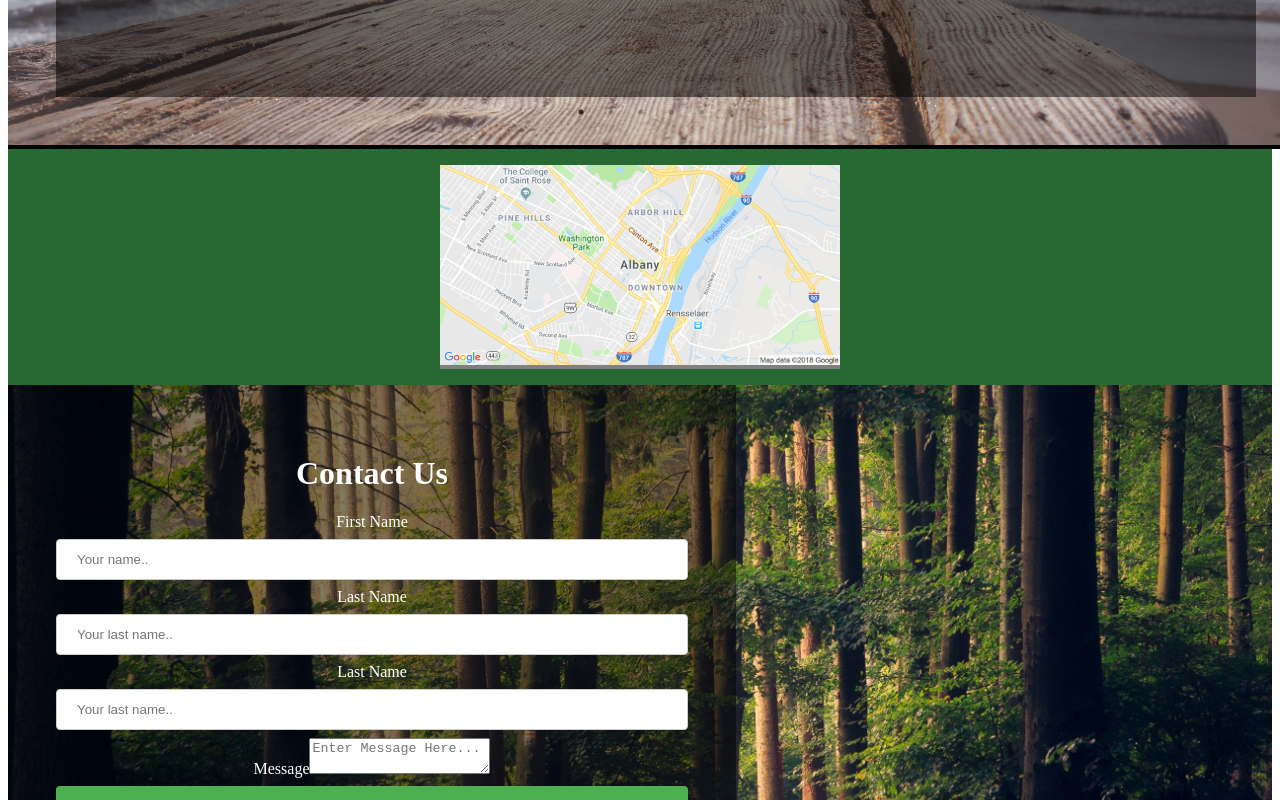
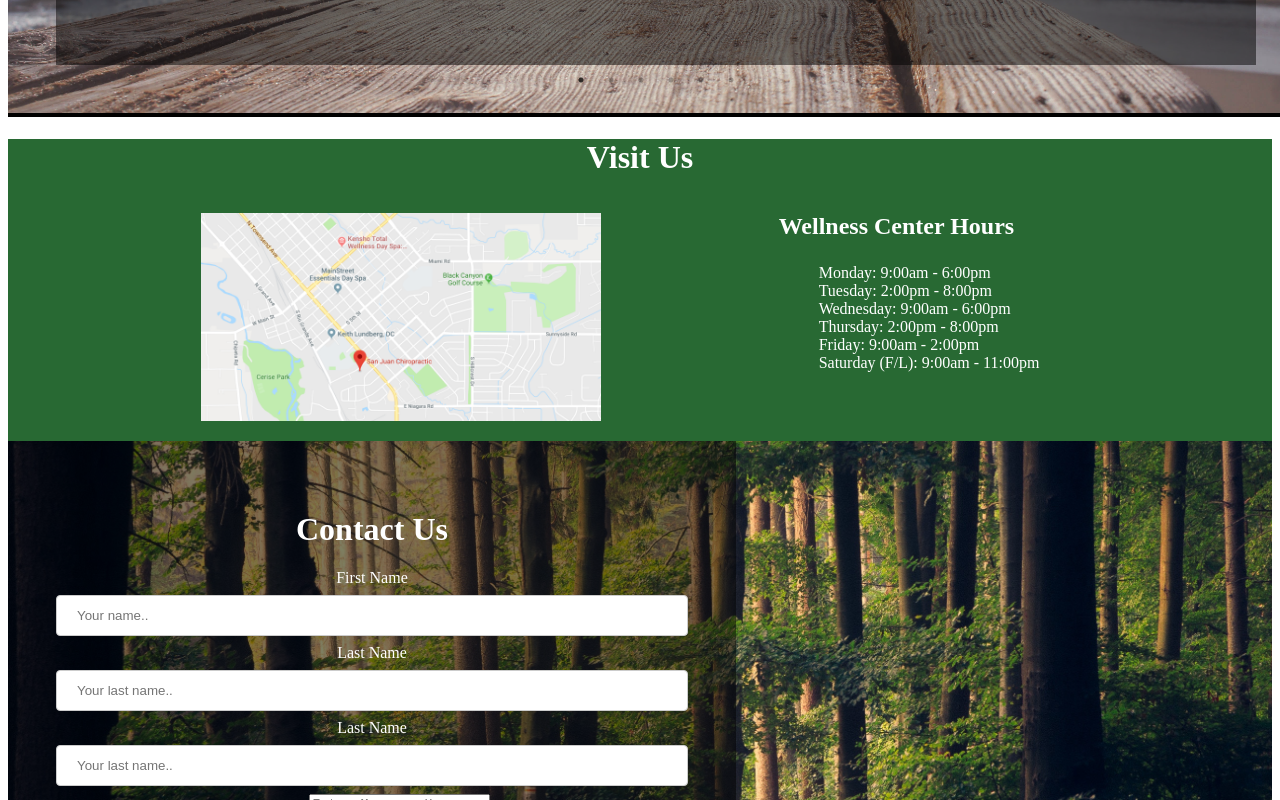
Before and after one commit to edringtondc/sanjuan, a React (Create React App) app: page / in a window 1280 px wide. Shown: the part 1680-2480 px from the top of the page. Built offline with nearby package versions, Linux system fonts and the light colour scheme.

Commit message:
vist us, map is a link and accurate, added hours

```diff
--- a/src/components/Visit/Visit.js
+++ b/src/components/Visit/Visit.js
@@ -1,16 +1,48 @@
 import React from "react";
 import classes from "./Visit.module.css"
-import Map from "../../assets/images/google.png"
+import Map from "../../assets/images/SJCMap.png"
 
 const visit = () => {
 
     return (
-        <div className={classes.visit}>
-        <div className={classes.map}>  <img src={Map} className={classes.map}></img> </div>
+        <div className={classes.wrapper}>
+            <h1>
+                Visit Us
+            </h1>
+            <div className={classes.visit}>
 
+                <div className={classes.map}>
+                    <a href="https://www.google.com/maps/place/San+Juan+Chiropractic/@38.470593,-107.8709987,15z/data=!4m5!3m4!1s0x0:0x5c28b59f1de75013!8m2!3d38.470592!4d-107.870983"
+                        target="_blank" rel="noopener noreferrer" >
+                        <img src={Map} className={classes.map} alt="map of SJC" />
+                    </a>
+                </div>
+                <div className={classes.info}>
 
-
-    </div>
+                <h3>Wellness Center Hours</h3>
+                    <ul>
+                        <li>
+                            Monday: 9:00am - 6:00pm
+                    </li>
+                        <li>
+                            Tuesday: 2:00pm - 8:00pm
+                    </li>
+                        <li>
+                            Wednesday: 9:00am - 6:00pm
+                    </li>
+                        <li>
+                            Thursday: 2:00pm - 8:00pm
+                    </li>
+                        <li>
+                            Friday: 9:00am - 2:00pm
+                    </li>
+                        <li>
+                            Saturday (F/L): 9:00am - 11:00pm
+                    </li>
+                    </ul>
+                </div>
+            </div>
+        </div>
     )
 
 }
--- a/src/components/Visit/Visit.module.css
+++ b/src/components/Visit/Visit.module.css
@@ -1,7 +1,4 @@
 
-
-
-@media(min-width: 500px){
     .visit {
         background-color: #286933;
         display: flex;
@@ -9,14 +6,34 @@
         padding: 1rem;
     }
 
+    .info, ul {
+        list-style-type: none;
+        text-align: left;
+
+    }
+
+    h3 {
+        text-align: left;
+        font-size: x-large;
+        margin-top: 0;
+    }
+    h1 {
+        font-size: xx-large;
+
+    }
+
+    .wrapper {
+        background-color: #286933;
+        margin: 0 auto;
+        text-align: center;
+        color: white;
+    }
+
     .map {
-        background-color: grey;
+
         width: 400px;
     }
 
     .info{
-        background-color: gray;
         width: 300px;
-        height: 250px;
     }
-}
```
Also changed, not shown: src/assets/images/SJCMap.png (added).
